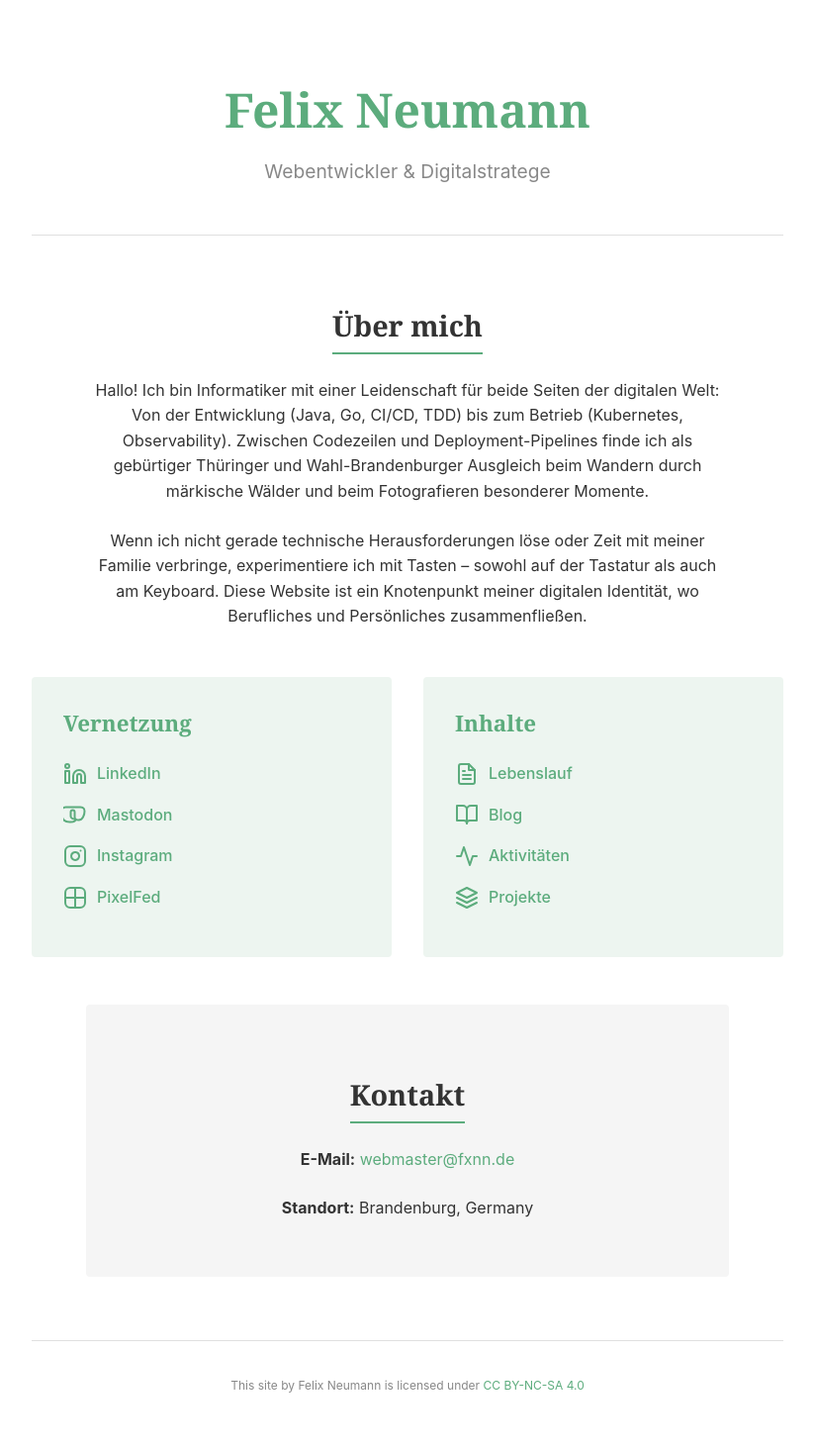
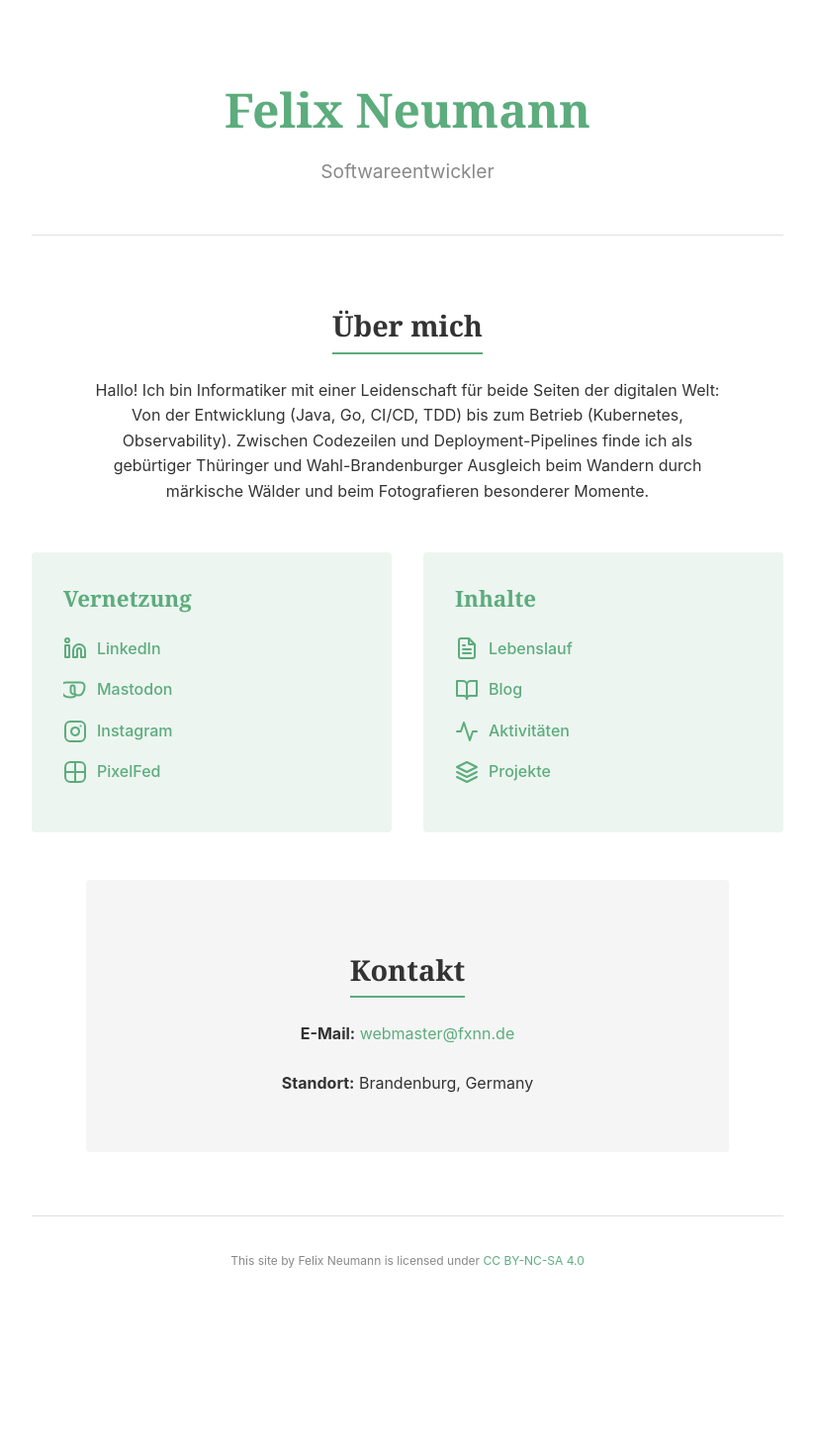
Before and after one commit to fxnn/fxnn.github.io, a Jekyll site: the page built from index.md, in a window 1280 px wide. Shown: the whole page at 99% size, without its empty margins (228-1051 px from the left). Built offline with Jekyll 4.4.1, drawn with Linux system fonts in a browser that asks for light colours; our own code applies the rules of GitHub Pages for plain Markdown files; after the commit the page ends 1340 px from its top, so only the background shows below that.

Commit message:
chore: manual adjustments

```diff
--- a/_config.yml
+++ b/_config.yml
@@ -7,7 +7,7 @@ exclude:
 
 # content
 title: Felix Neumann
-description: Webentwickler & Digitalstratege
+description: Softwareentwickler
 email: webmaster@fxnn.de
 location: Brandenburg, Germany
 
--- a/_layouts/default.html
+++ b/_layouts/default.html
@@ -2,8 +2,9 @@
 <html lang="{{ site.lang | default: "en-US" }}">
   <head>
     <meta charset="UTF-8">
+    <meta http-equiv="X-UA-Compatible" content="IE=edge">
     <meta name="viewport" content="width=device-width, initial-scale=1.0">
-    <title>{{ page.title | default: site.title }}</title>
+    {% seo %}
     <link rel="stylesheet" href="{{ "/assets/css/style.css" | relative_url }}">
   </head>
 
--- a/index.md
+++ b/index.md
@@ -4,7 +4,6 @@
 <section class="about-section">
     <h2 class="section-title">Über mich</h2>
     <p>Hallo! Ich bin Informatiker mit einer Leidenschaft für beide Seiten der digitalen Welt: Von der Entwicklung (Java, Go, CI/CD, TDD) bis zum Betrieb (Kubernetes, Observability). Zwischen Codezeilen und Deployment-Pipelines finde ich als gebürtiger Thüringer und Wahl-Brandenburger Ausgleich beim Wandern durch märkische Wälder und beim Fotografieren besonderer Momente.</p>
-    <p>Wenn ich nicht gerade technische Herausforderungen löse oder Zeit mit meiner Familie verbringe, experimentiere ich mit Tasten – sowohl auf der Tastatur als auch am Keyboard. Diese Website ist ein Knotenpunkt meiner digitalen Identität, wo Berufliches und Persönliches zusammenfließen.</p>
 </section>
 
 <div class="links-container">
```
Also changed, not shown: 1 other file.
